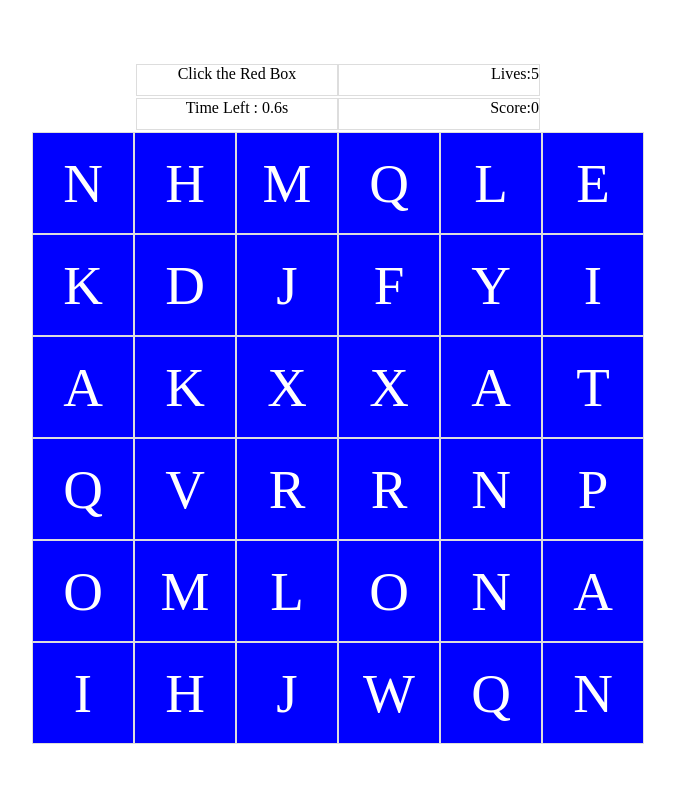
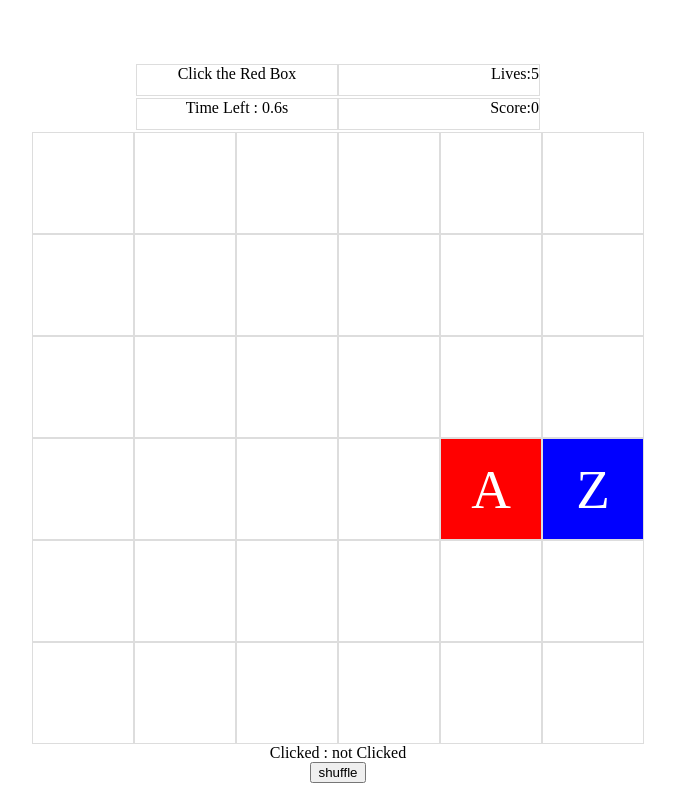
Before and after one commit to andreipivoda/Reaction-Time-Game, an Angular app: page / in a window 1280 px wide. Shown: the whole page, without its empty margins (302-977 px from the left). Built offline with nearby package versions, Linux system fonts and the light colour scheme.

Commit message:
can shuffle , distinct colors

```diff
--- a/src/app/game-board/game-board.component.css
+++ b/src/app/game-board/game-board.component.css
@@ -1 +1 @@
-td {background-color: blue;color: white;font-size: 55px;padding: 0px; border: 1px #DDD solid;width: 100px; height: 100px}
+td {color: white;font-size: 55px;padding: 0px; border: 1px #DDD solid;width: 100px; height: 100px}
--- a/src/app/game-board/game-board.component.html
+++ b/src/app/game-board/game-board.component.html
@@ -1,8 +1,9 @@
    <div>
       <table align="center" cellspacing="0">
         <tr *ngFor="let i of rows;">
-          <td  *ngFor="let m of gridArray | slice:(i*6):(i+1)*6">{{ m.title }} </td>
+          <td  *ngFor="let m of gridArray | slice:(i*6):(i+1)*6 " [style.background-color]="m.color" (click)="clicked(m.title)">{{ m.title }} </td>
         </tr>
       </table>
   </div>
-  <div>{{randomLetter}}</div>
+  <div>Clicked : {{myVar}}</div>
+<div><button (click)="shuffler()">shuffle</button></div>
--- a/src/app/game-board/game-board.component.ts
+++ b/src/app/game-board/game-board.component.ts
@@ -7,27 +7,39 @@ import { Component, OnInit } from '@angular/core';
 })
 export class GameBoardComponent implements OnInit {
 charset = 'ABCDEFGHIJKLMNOPQRSTUVWXYZ';
+myVar = 'not Clicked';
 rl;
 rows;
 gridArray = [
-{title:this.genRandomLetter(), color: 'red'}, {title: this.genRandomLetter()}, {title: this.genRandomLetter()}, {title: this.genRandomLetter()}, {title: this.genRandomLetter()}, {title: this.genRandomLetter()},
-{title: this.genRandomLetter(), color: 'red'}, {title: this.genRandomLetter()}, {title: this.genRandomLetter()}, {title: this.genRandomLetter()}, {title: this.genRandomLetter()}, {title: this.genRandomLetter()},
-{title: this.genRandomLetter(), color: 'red'}, {title: this.genRandomLetter()}, {title: this.genRandomLetter()}, {title: this.genRandomLetter()}, {title: this.genRandomLetter()}, {title: this.genRandomLetter()},
-{title: this.genRandomLetter(), color: 'red'}, {title: this.genRandomLetter()}, {title: this.genRandomLetter()}, {title: this.genRandomLetter()}, {title: this.genRandomLetter()}, {title: this.genRandomLetter()},
-{title: this.genRandomLetter(), color: 'red'}, {title: this.genRandomLetter()}, {title: this.genRandomLetter()}, {title: this.genRandomLetter()}, {title: this.genRandomLetter()}, {title: this.genRandomLetter()},
-{title: this.genRandomLetter(), color: 'red'}, {title: this.genRandomLetter()}, {title: this.genRandomLetter()}, {title: this.genRandomLetter()}, {title: this.genRandomLetter()}, {title: this.genRandomLetter()},
+{ title: 'A', color: 'red'}, { }, { }, { }, { }, { },
+{ title: 'Z', color: 'blue'}, { }, { }, { }, { }, { },
+{ }, { }, { }, { }, { }, { },
+{ }, { }, { }, { }, { }, { },
+{ }, { }, { }, { }, { }, { },
+{ }, { }, { }, { }, { }, { }];
 
-
-]
-
-  constructor() { }
+  constructor() {
+     this.shuffle(this.gridArray);
+  }
 
   ngOnInit() {
    this.rows = Array.from(Array(Math.ceil(this.gridArray.length / 6)).keys());
   }
-
-  genRandomLetter(){
+  genRandomLetter() {
     return this.charset.charAt(Math.floor(Math.random() * this.charset.length));
   }
 
+clicked(varoable) {
+    this.myVar = varoable;
 }
+ shuffle(a) {
+    for (let i = a.length; i; i--) {
+        const j = Math.floor(Math.random() * i);
+        [a[i - 1], a[j]] = [a[j], a[i - 1]];
+    }
+}
+shuffler() {
+    this.shuffle(this.gridArray);
+}
+
+}
```
